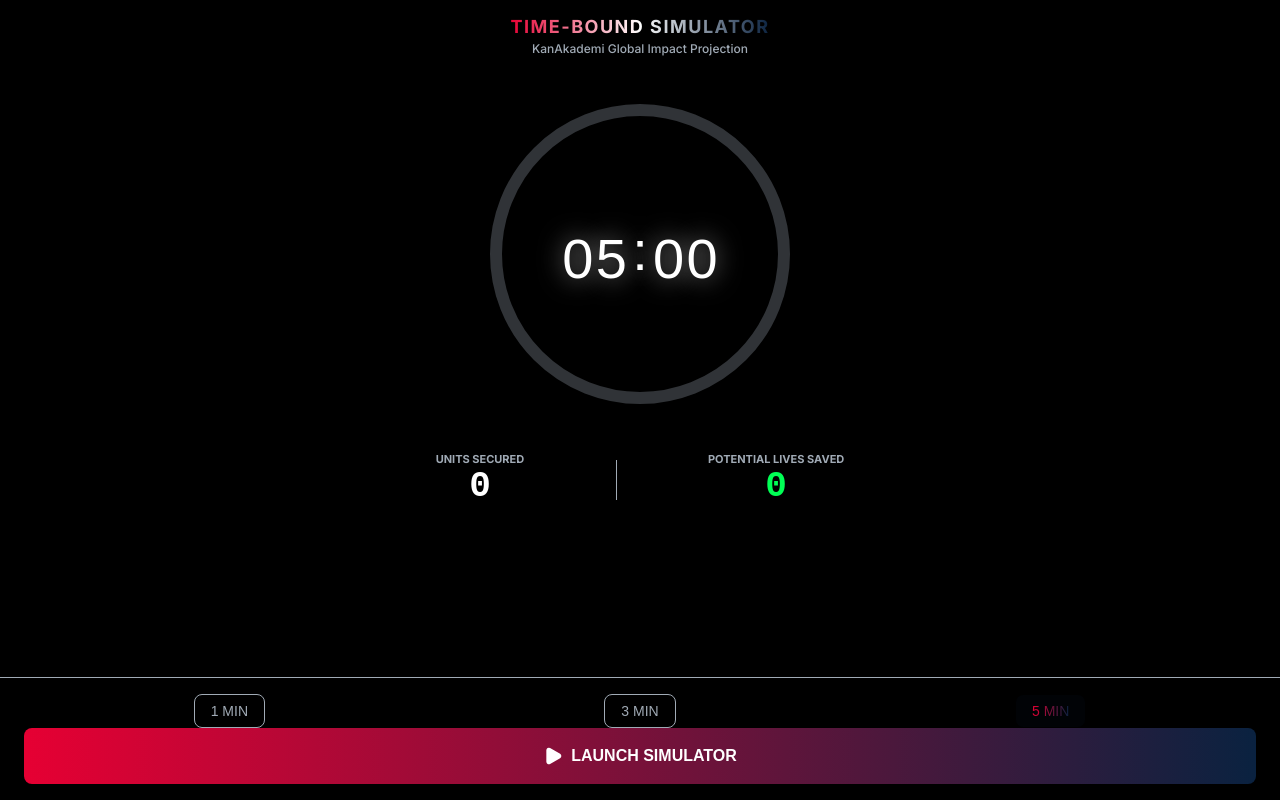
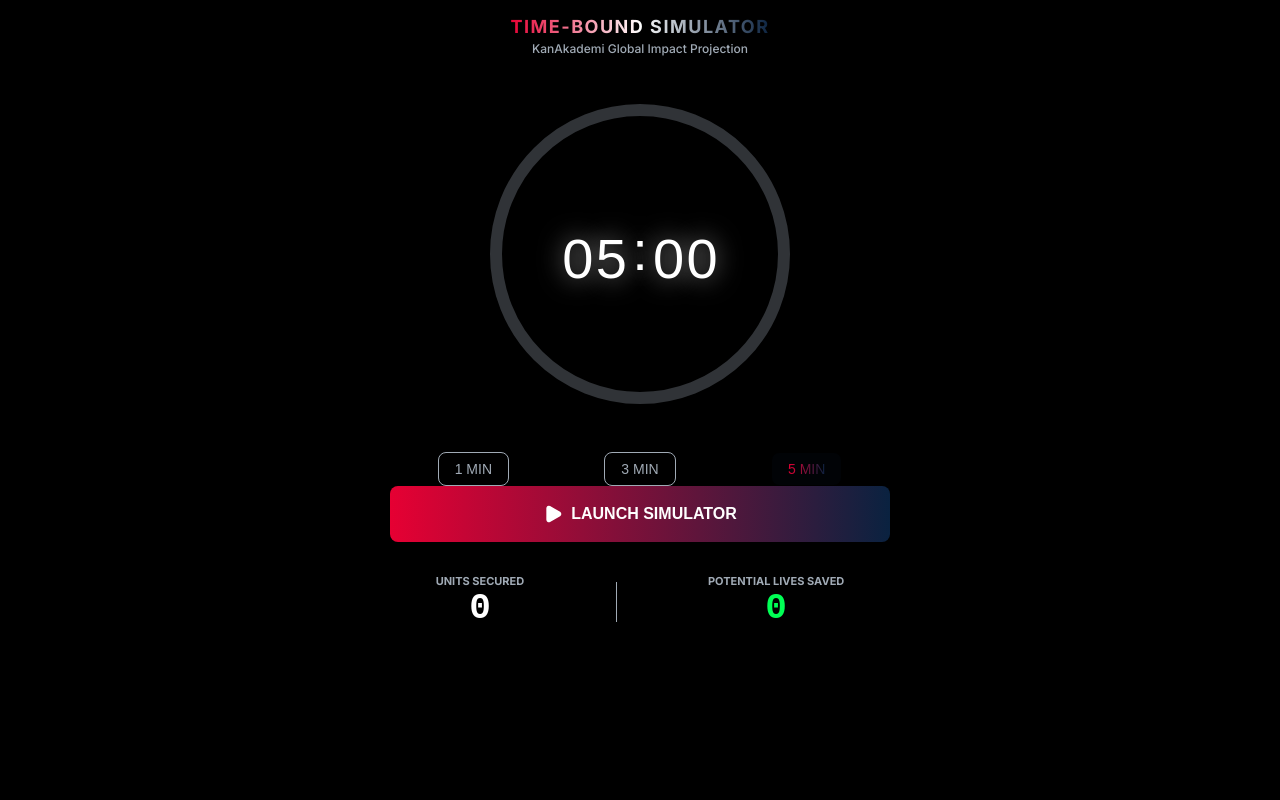
Before and after one commit to sicloid/kanakademi_bloodmetry, a React (Vite) app: page / in a window 1280 px wide. Built offline with nearby package versions, Linux system fonts and the light colour scheme.

Commit message:
Moved control bar inline for better UX

```diff
--- a/src/App.tsx
+++ b/src/App.tsx
@@ -205,7 +205,7 @@ function RadialProgressGauge({ progress, isRunning, remainingSeconds }: { progre
 // --- Simulation Control Bar ---
 function SimulationControlBar({ timerState, selectedDuration, onStart, onPause, onStop, onDurationSelect }: any) {
   return (
-    <div style={{ background: COLORS.BackgroundPureBlack, borderTop: `1px solid ${COLORS.InstitutionalGray}`, padding: '16px 24px', width: '100%' }}>
+    <div style={{ width: '100%' }}>
       <div className="flex-col items-center w-full max-w-md mx-auto">
         <AnimatePresence mode="wait">
           {(timerState === TimerState.STOPPED || timerState === TimerState.FINISHED) ? (
@@ -328,6 +328,18 @@ export default function App() {
 
         <div style={{ height: '32px' }} />
 
+        {/* Simulation Controls */}
+        <div style={{ width: '100%', maxWidth: '500px', marginBottom: '32px' }}>
+          <SimulationControlBar
+            timerState={timer.timerState}
+            selectedDuration={timer.selectedDurationSeconds}
+            onStart={timer.onStart}
+            onPause={timer.onPause}
+            onStop={timer.onStop}
+            onDurationSelect={timer.onDurationSelect}
+          />
+        </div>
+
         {/* Stats / Report Panel */}
         <div style={{ width: '100%', maxWidth: '500px' }}>
           {(timer.timerState === TimerState.FINISHED || timer.timerState === TimerState.PAUSED) ? (
@@ -379,19 +391,6 @@ export default function App() {
         </div>
 
       </main>
-
-      {/* Bottom Fixed Control Bar */}
-      <div style={{ position: 'fixed', bottom: 0, left: 0, right: 0, zIndex: 50 }}>
-        <SimulationControlBar
-          timerState={timer.timerState}
-          selectedDuration={timer.selectedDurationSeconds}
-          onStart={timer.onStart}
-          onPause={timer.onPause}
-          onStop={timer.onStop}
-          onDurationSelect={timer.onDurationSelect}
-        />
-      </div>
-
     </div>
   );
 }
```
